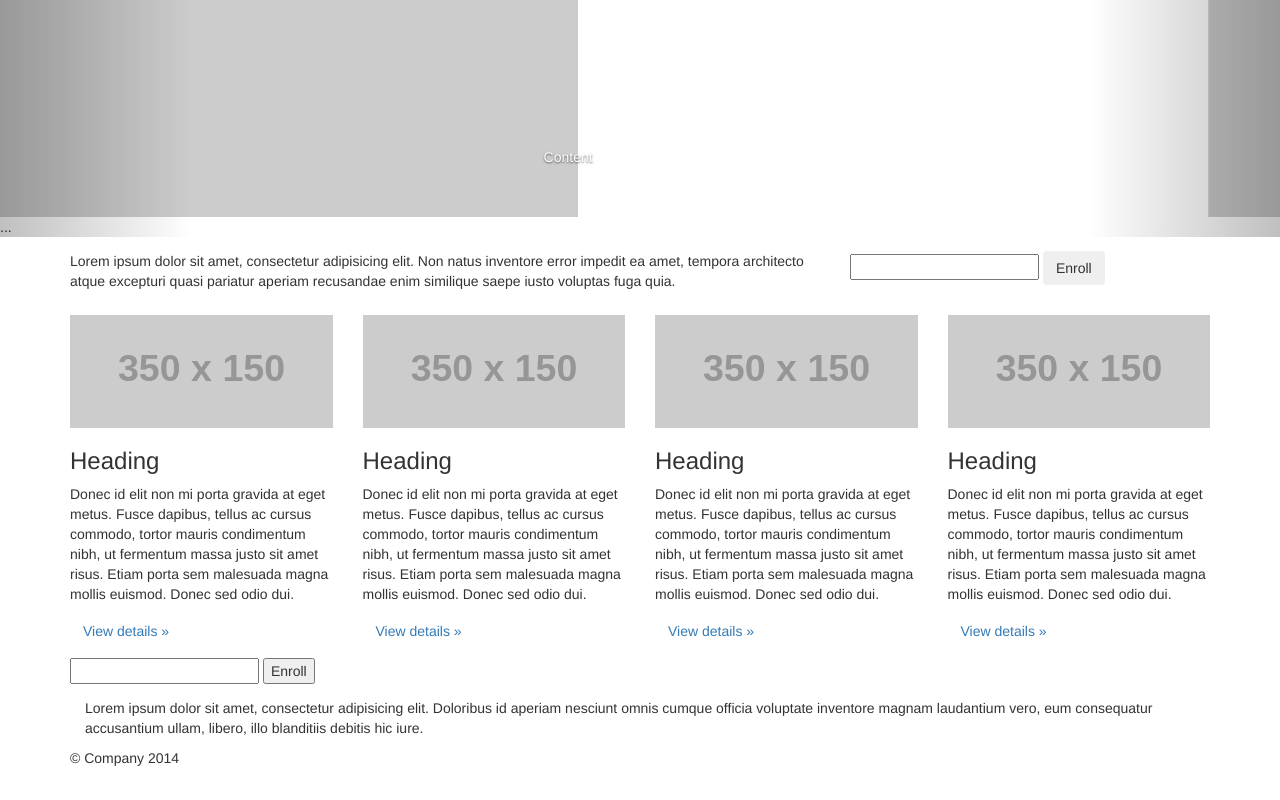
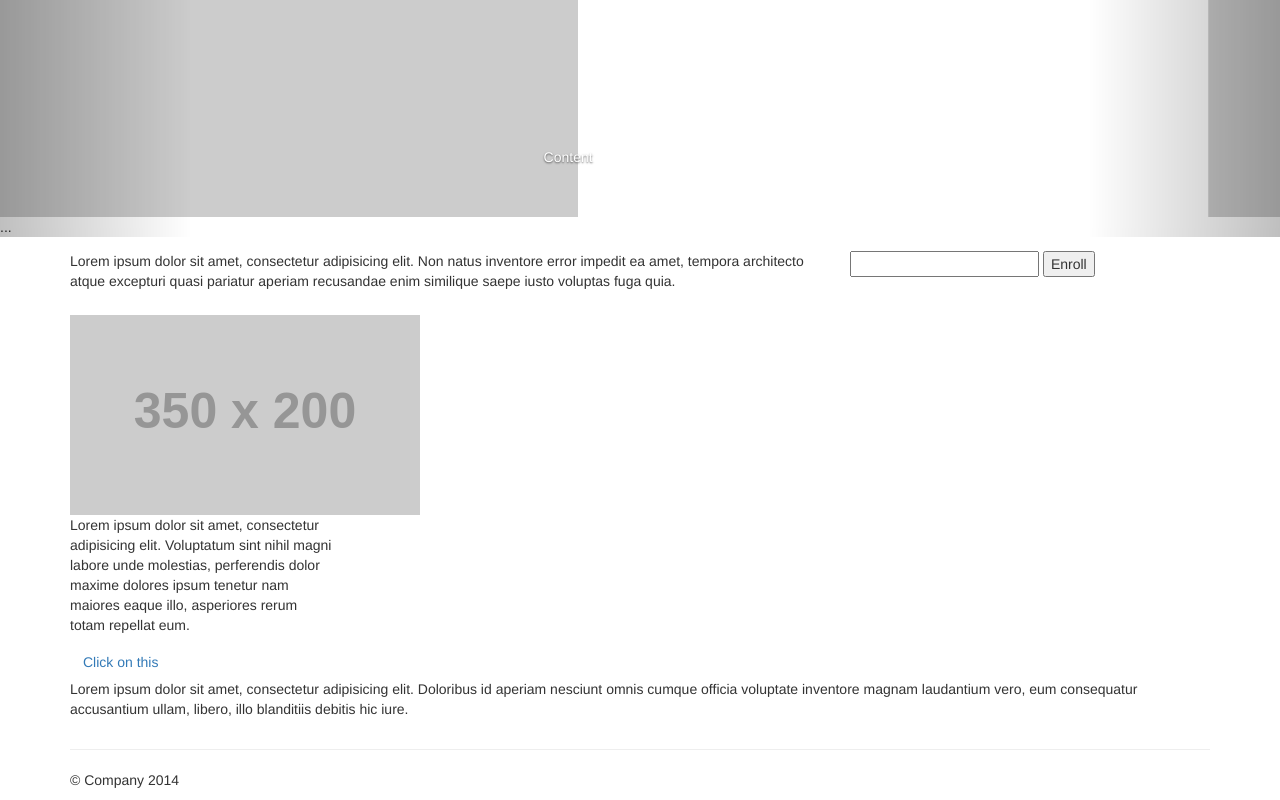
Before and after one commit to phpistasty/najwa, a website: page index.html in a window 1280 px wide. Shown: the part 346-1146 px from the top of the page. Before the commit the page ends 1124 px from the top, so only its background shows below. Drawn offline with nearby package versions, Linux system fonts and the light colour scheme; placeholder pictures from the web are drawn by us.

Commit message:
updated home page grid

```diff
--- a/index.html
+++ b/index.html
@@ -106,63 +106,68 @@
   <div class="container">
     <div class="row">
       <div class="col-sm-8">
+
         <p>Lorem ipsum dolor sit amet, consectetur adipisicing elit. Non natus inventore error impedit ea amet, tempora architecto atque excepturi quasi pariatur aperiam recusandae enim similique saepe iusto voluptas fuga quia.</p>
+
       </div>
+
       <div class="col-sm-4">
-        <form name="enrollmentForm">
-          <input type="text" name="">
-          <input type="submit" value="Enroll" class="btn">
+
+        <form name="enrollmentForm" class="js_emailEnrollForm">
+          <input type="text" name="emailAddr" class="js_emailField" >
+          <input type="submit" value="Enroll">
         </form>
+
       </div>
     </div>
   </div>
 </div>
 
-<div class="container site-section-cta">
+<div class="container">
   <!-- Example row of columns -->
   <div class="row">
    <div class="col-sm-3">
-    <img src="http://placehold.it/350x150">
-    <h3>Heading</h3>
-    <p>Donec id elit non mi porta gravida at eget metus. Fusce dapibus, tellus ac cursus commodo, tortor mauris condimentum nibh, ut fermentum massa justo sit amet risus. Etiam porta sem malesuada magna mollis euismod. Donec sed odio dui. </p>
-    <p><a class="btn btn-link" href="#" role="button">View details »</a></p>
+
+    <div class="img-p-cta-block">
+      <img src="http://placehold.it/350x200">
+      <p>
+        Lorem ipsum dolor sit amet, consectetur adipisicing elit. Voluptatum sint nihil magni labore unde molestias, perferendis dolor maxime dolores ipsum tenetur nam maiores eaque illo, asperiores rerum totam repellat eum.
+      </p>
+      <a href="#" class="btn btn-link">Click on this</a>
+    </div>
+
   </div>
   <div class="col-sm-3">
-    <img src="http://placehold.it/350x150">
-    <h3>Heading</h3>
-    <p>Donec id elit non mi porta gravida at eget metus. Fusce dapibus, tellus ac cursus commodo, tortor mauris condimentum nibh, ut fermentum massa justo sit amet risus. Etiam porta sem malesuada magna mollis euismod. Donec sed odio dui. </p>
-    <p><a class="btn btn-link" href="#" role="button">View details »</a></p>
+    <!-- placeholder -->
   </div>
   <div class="col-sm-3">
-    <img src="http://placehold.it/350x150">
-    <h3>Heading</h3>
-    <p>Donec id elit non mi porta gravida at eget metus. Fusce dapibus, tellus ac cursus commodo, tortor mauris condimentum nibh, ut fermentum massa justo sit amet risus. Etiam porta sem malesuada magna mollis euismod. Donec sed odio dui. </p>
-    <p><a class="btn btn-link" href="#" role="button">View details »</a></p>
+    <!-- placeholder -->
   </div>
   <div class="col-sm-3">
-    <img src="http://placehold.it/350x150">
-    <h3>Heading</h3>
-    <p>Donec id elit non mi porta gravida at eget metus. Fusce dapibus, tellus ac cursus commodo, tortor mauris condimentum nibh, ut fermentum massa justo sit amet risus. Etiam porta sem malesuada magna mollis euismod. Donec sed odio dui. </p>
-    <p><a class="btn btn-link" href="#" role="button">View details »</a></p>
+    <!-- placeholder -->
   </div>
 </div>
-    <form name="enrollmentForm" class="js_emailEnrollForm">
+</div> <!-- /container -->
 
-        <input type="text" name="emailAddr" class="js_emailField" >
-        <input type="submit" value="Enroll">
-
-    </form>
+<div class="container">
+  <div class="row">
     <div class="col-sm-12">
      <p>Lorem ipsum dolor sit amet, consectetur adipisicing elit. Doloribus id aperiam nesciunt omnis cumque officia voluptate inventore magnam laudantium vero, eum consequatur accusantium ullam, libero, illo blanditiis debitis hic iure.</p>
    </div>
+ </div>
+</div>
 
+
+<div class="container">
+  <div class="row">
+    <div class="col-sm-12">
       <hr>
-
       <footer>
        <p>© Company 2014</p>
      </footer>
-</div> <!-- /container -->
-
+   </div>
+ </div>
+</div>
 
     <!-- Bootstrap core JavaScript
     ================================================== -->
--- a/style/general/_variables.less
+++ b/style/general/_variables.less
@@ -1 +1,13 @@
-@red: red;
+// Color Scale
+// --------------------------------------------------
+@red: 100;
+@blue: 200;
+@green: 300;
+@purple: 400;
+
+
+// Color Applications
+// --------------------------------------------------
+@screenForeground: @purple;
+@followUpVisibility: @purple;
+@prlWelcome: @purple;
```
Lines whose indentation alone changed are shown as unchanged.
